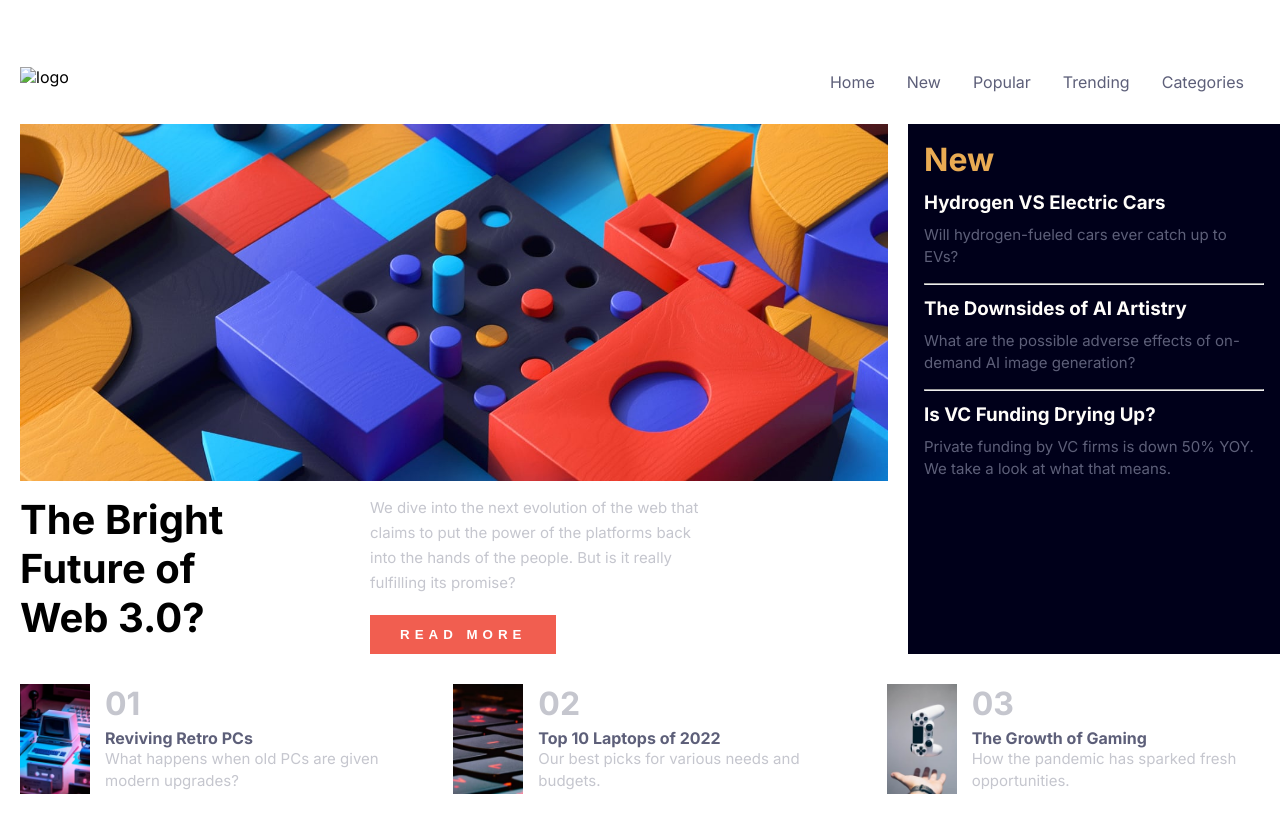
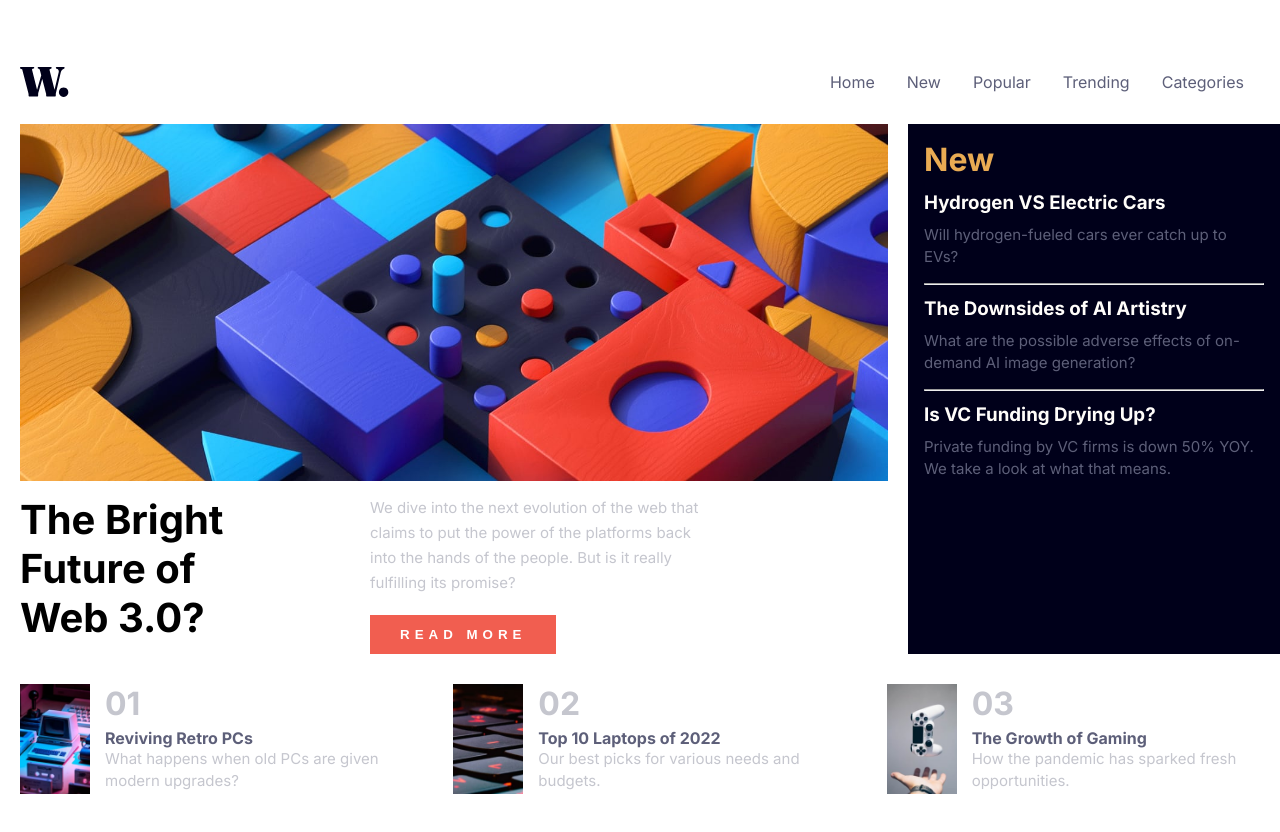
Before and after one commit to Cybermariam/Gaming_Site, a plain HTML site: page index.html in a window 1280 px wide. Drawn offline with Linux system fonts and the light colour scheme; files whose address does not match are found by name.

Commit message:
Image update

```diff
--- a/index.html
+++ b/index.html
@@ -3,6 +3,7 @@
 <head>
   <meta charset="UTF-8">
   <meta name="viewport" content="width=device-width, initial-scale=1.0"> <!-- displays site properly based on user's device -->
+
 
   <link rel="icon" type="image/png" sizes="32x32" href="/assets/images/favicon-32x32.png">
 
@@ -15,7 +16,7 @@
 </head>
 <body>
   <div class="header">
-  <img class="logo" src="/assets/images/logo.svg" alt="logo">
+  <img class="logo" src="../../assets/images/logo.svg" alt="logo">
 
 <ul class="links">
   <li><a href="#">Home</a></li>
```
Also changed, not shown: assets/images/favicon-32x32.png (renamed from images/favicon-32x32.png), assets/images/icon-menu-close.svg (renamed from images/icon-menu-close.svg), assets/images/icon-menu.svg (renamed from images/icon-menu.svg), assets/images/image-gaming-growth.jpg (renamed from images/image-gaming-growth.jpg), assets/images/image-retro-pcs.jpg (renamed from images/image-retro-pcs.jpg), assets/images/image-top-laptops.jpg (renamed from images/image-top-laptops.jpg), assets/images/image-web-3-desktop.jpg (renamed from images/image-web-3-desktop.jpg), assets/images/image-web-3-mobile.jpg (renamed from images/image-web-3-mobile.jpg), assets/images/logo.svg (renamed from images/logo.svg).
